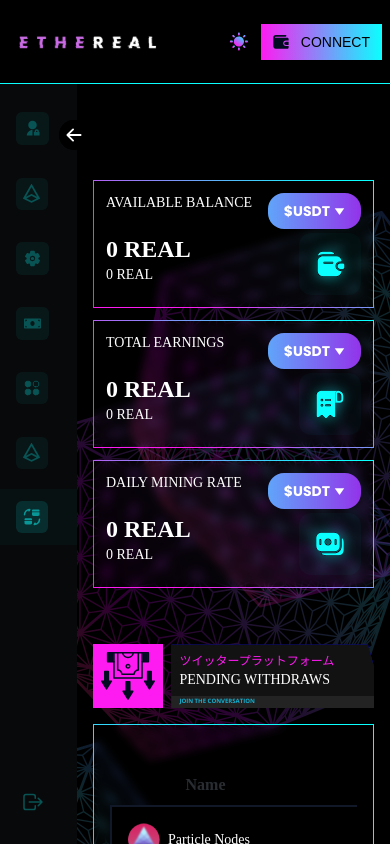
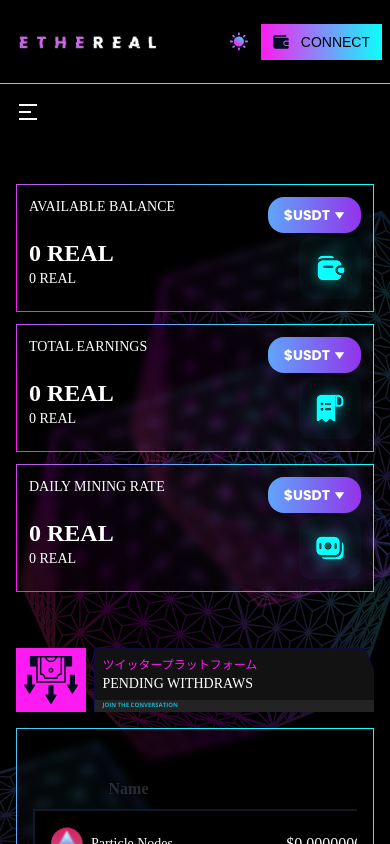
Before and after one commit to manish189000/ethereal-dapp, a React (Vite) app in the folder frontend/: page /dashboard/withdraw in a window 390 px wide. Built offline with nearby package versions, Linux system fonts and the light colour scheme; a web font is replaced by a local one.

Commit message:
fixed responsive sidebar

```diff
--- a/frontend/src/Layout.jsx
+++ b/frontend/src/Layout.jsx
@@ -11,20 +11,16 @@ const Layout = () => {
   return (
     <div className="h-dvh bg-black w-full relative overflow-hidden">
       <DashboardHeader />
-      <div className="w-full z-[1000] relative flex  h-[88%] sm:h-[90%]">
-        {/* xl:block */}
+      <div className="w-full z-[1000] relative flex lg2:block h-[88%] sm:h-[90%]">
         <Sidebar />
-        <div className=" hidden text-2xl px-16 air:px-4 py-4 h-[10%]">
-          {/* xl:block  */}
+        <div className=" hidden lg2:block text-2xl px-16 air:px-4 py-4 h-[10%]">
           <RiMenu2Line onClick={() => setShowNavbar(!showNavbar)} />
         </div>
         <ResponsiveSidebar
           showNavbar={showNavbar}
           setShowNavbar={setShowNavbar}
         />
-        <div className=" flex-auto xl:w-full  h-full overflow-y-scroll px-16 air:px-4 pt-24 pb-6 no-scrollbar">
-          {/* xl:h-[90%] */}
-          {/* xl:pt-0 */}
+        <div className=" flex-auto lg2:w-full lg2:h-[90%] h-full overflow-y-scroll px-16 air:px-4 pt-24 pb-6 lg2:pt-6 no-scrollbar">
           <Outlet />
         </div>
       </div>
--- a/frontend/src/components/Sidebar.jsx
+++ b/frontend/src/components/Sidebar.jsx
@@ -18,9 +18,8 @@ const Sidebar = () => {
       <div
         className={`${
           open ? "w-[80px]" : "w-[230px]"
-        } duration-100 z-50 h-full bg-[#08090A] flex flex-col justify-between py-3 relative`}
+        } duration-100 lg2:hidden z-50 h-full bg-[#08090A] flex flex-col justify-between py-3 relative`}
       >
-        {/* xl:hidden  */}
         <div
           className="bg-black z-50 text-white text-3xl rounded-full absolute -right-3 top-9"
           onClick={() => setOpen(!open)}
```
